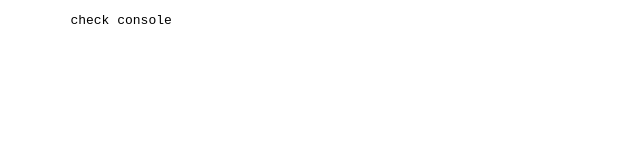
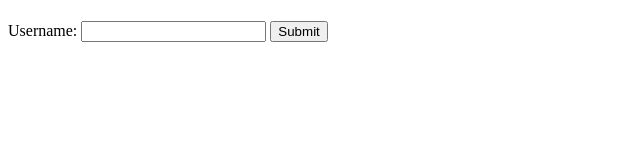
Before and after one commit to CodeMarshall21/Javascript-Practise, a plain HTML site: page BroCode/A4_UserInput/index.html in a window 1280 px wide. Shown: the whole page, without its empty margins (0-640 px from the left). Drawn offline with Linux system fonts and the light colour scheme.

Commit message:
User Inputs

```diff
--- a/BroCode/A4_UserInput/index.html
+++ b/BroCode/A4_UserInput/index.html
@@ -9,12 +9,13 @@
 <body>
 
 
+    <h1 id = "myH1">
 
+    </h1>
 
-    <pre>
-        check console
-    </pre>
-
+    <label>Username: </label>
+    <input type = "text" id = "input">
+    <input type = "submit" id = "submit">
 
 
 
--- a/BroCode/A4_UserInput/index.js
+++ b/BroCode/A4_UserInput/index.js
@@ -0,0 +1,18 @@
+// How to accept user input
+
+// 1. EASY WAY = window prompt
+// 2. PROFESSIONAL WAY = HTML textbox
+
+let username;
+
+
+// ------------------------- EASY WAY -------------------------
+// let username = window.prompt("What's your username?");
+
+// console.log(username);
+
+// --------------------- PROFESSIONAL WAY ---------------------
+document.getElementById("submit").onclick = function(){
+    username = document.getElementById("input").value;
+    document.getElementById("myH1").textContent = `Hi ${username} !`;
+}
```
